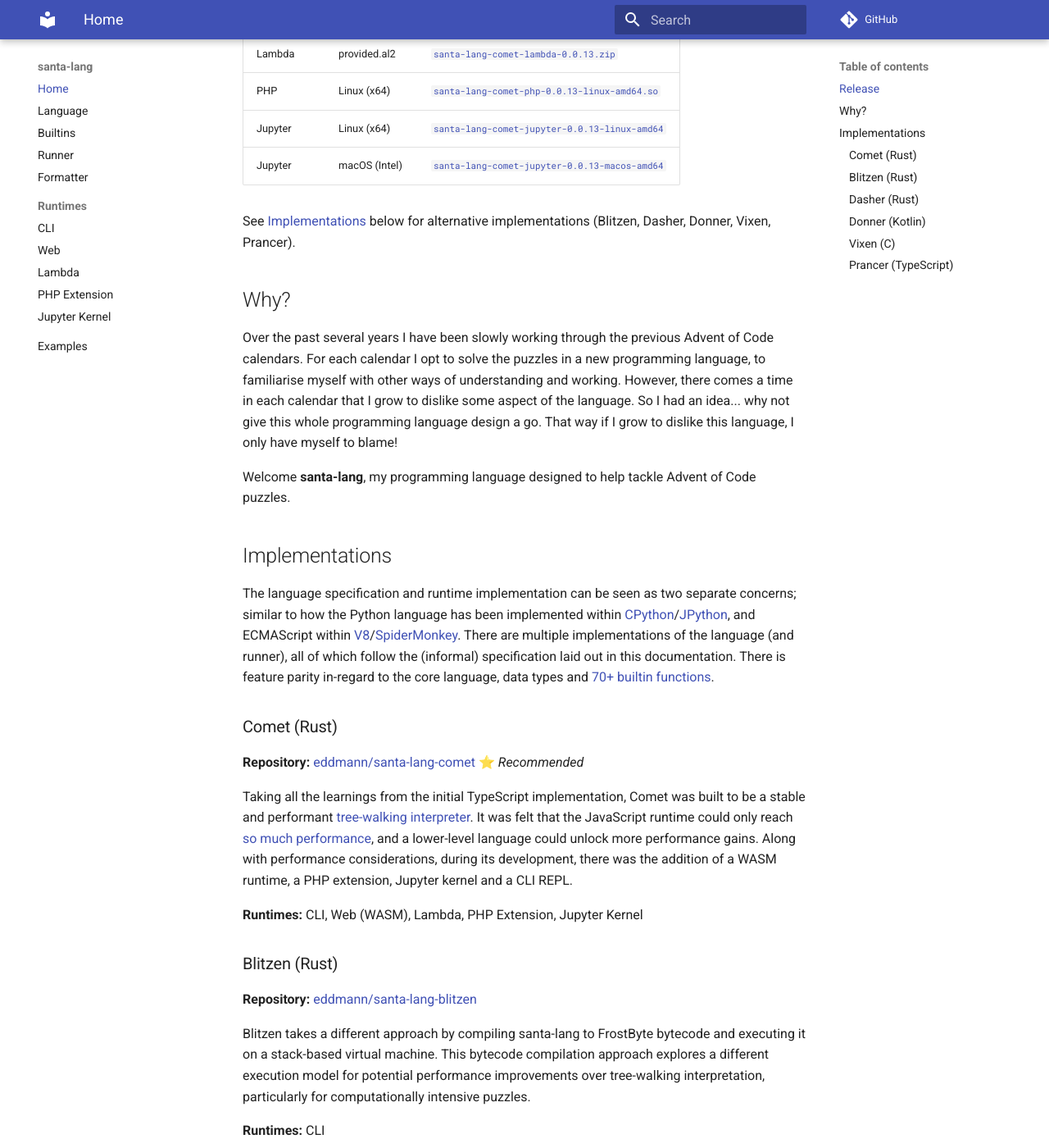
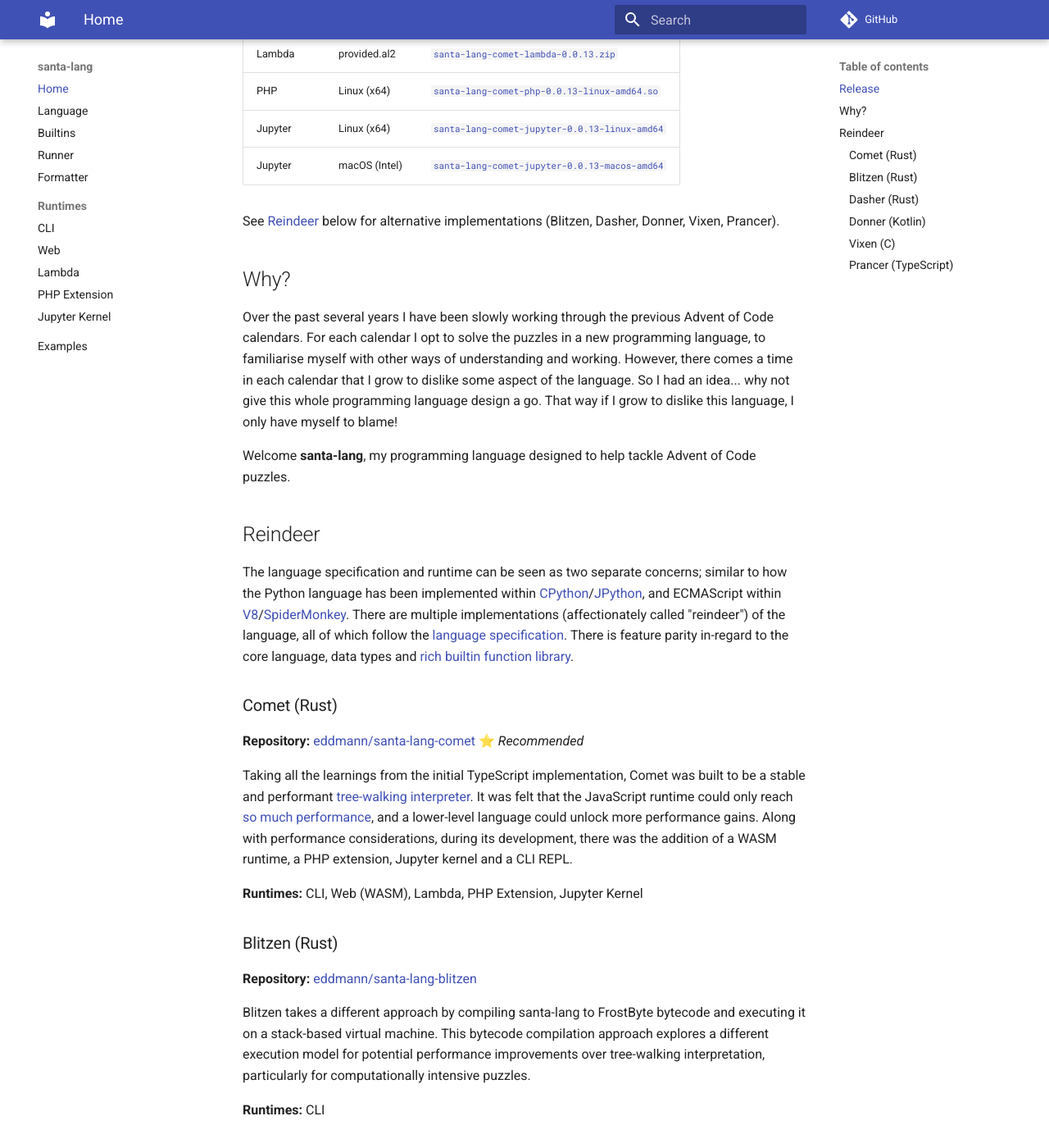
Before and after one commit to eddmann/santa-lang, an MkDocs documentation site: the page built from docs/index.md, in a window 1280 px wide and 1400 px high, scrolled down 1109 px. Shown: the whole window at 82% size. Built offline with MkDocs 1.6.1 and Material for MkDocs 9.7.7, drawn with Linux system fonts in a browser that asks for light colours; comment, search, counter and statistics services are not loaded.

Commit message:
docs: update features list and rename implementations to reindeer
- Enhance features list with first-class functions/closures, link to
  builtins docs, and add AoC runner mention
- Rename "Implementations" section to "Reindeer" for consistency with
  implementation repos which use "Other Reindeer"
- Reference formal language specification (docs/lang.txt) instead of
  describing it as informal

```diff
--- a/docs/index.md
+++ b/docs/index.md
@@ -24,7 +24,7 @@ The recommended implementation is [Comet](#comet-rust) (Rust tree-walking interp
 | Jupyter | Linux (x64)   | [`santa-lang-comet-jupyter-0.0.13-linux-amd64`](https://github.com/eddmann/santa-lang-comet/releases/download/0.0.13/santa-lang-comet-jupyter-0.0.13-linux-amd64) |
 | Jupyter | macOS (Intel) | [`santa-lang-comet-jupyter-0.0.13-macos-amd64`](https://github.com/eddmann/santa-lang-comet/releases/download/0.0.13/santa-lang-comet-jupyter-0.0.13-macos-amd64) |
 
-See [Implementations](#implementations) below for alternative implementations (Blitzen, Dasher, Donner, Vixen, Prancer).
+See [Reindeer](#reindeer) below for alternative implementations (Blitzen, Dasher, Donner, Vixen, Prancer).
 
 ## Why?
 
@@ -36,11 +36,11 @@ That way if I grow to dislike this language, I only have myself to blame!
 
 Welcome **santa-lang**, my programming language designed to help tackle Advent of Code puzzles.
 
-## Implementations
+## Reindeer
 
-The language specification and runtime implementation can be seen as two separate concerns; similar to how the Python language has been implemented within [CPython](https://github.com/python/cpython)/[JPython](https://www.jython.org/), and ECMAScript within [V8](https://v8.dev/)/[SpiderMonkey](https://spidermonkey.dev/).
-There are multiple implementations of the language (and runner), all of which follow the (informal) specification laid out in this documentation.
-There is feature parity in-regard to the core language, data types and [70+ builtin functions](builtins.md).
+The language specification and runtime can be seen as two separate concerns; similar to how the Python language has been implemented within [CPython](https://github.com/python/cpython)/[JPython](https://www.jython.org/), and ECMAScript within [V8](https://v8.dev/)/[SpiderMonkey](https://spidermonkey.dev/).
+There are multiple implementations (affectionately called "reindeer") of the language, all of which follow the [language specification](https://github.com/eddmann/santa-lang/blob/main/docs/lang.txt).
+There is feature parity in-regard to the core language, data types and [rich builtin function library](builtins.md).
 
 ### Comet (Rust)
 
```
Also changed, not shown: AGENTS.md (+8 -7 lines), README.md (+8 -7 lines).
